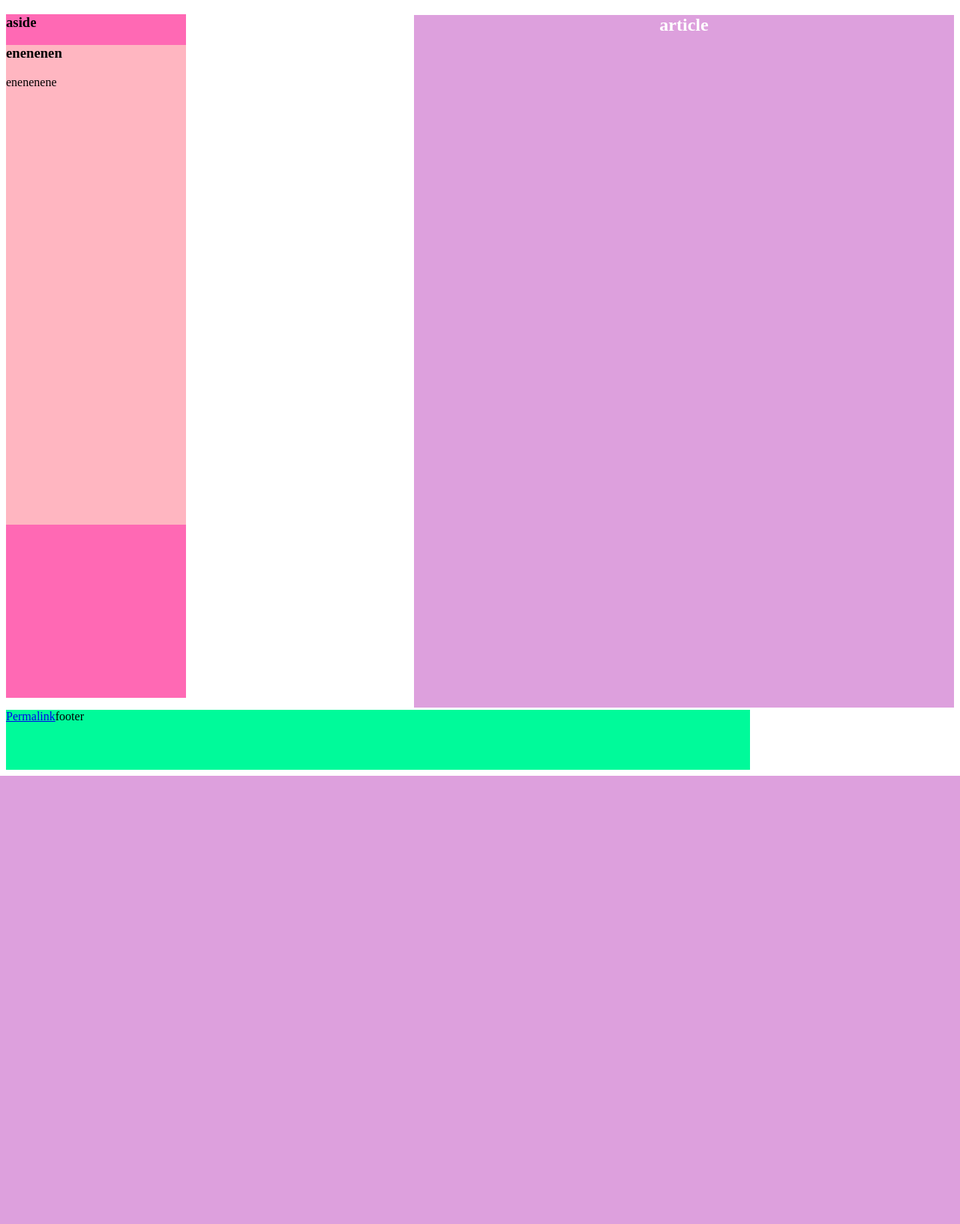
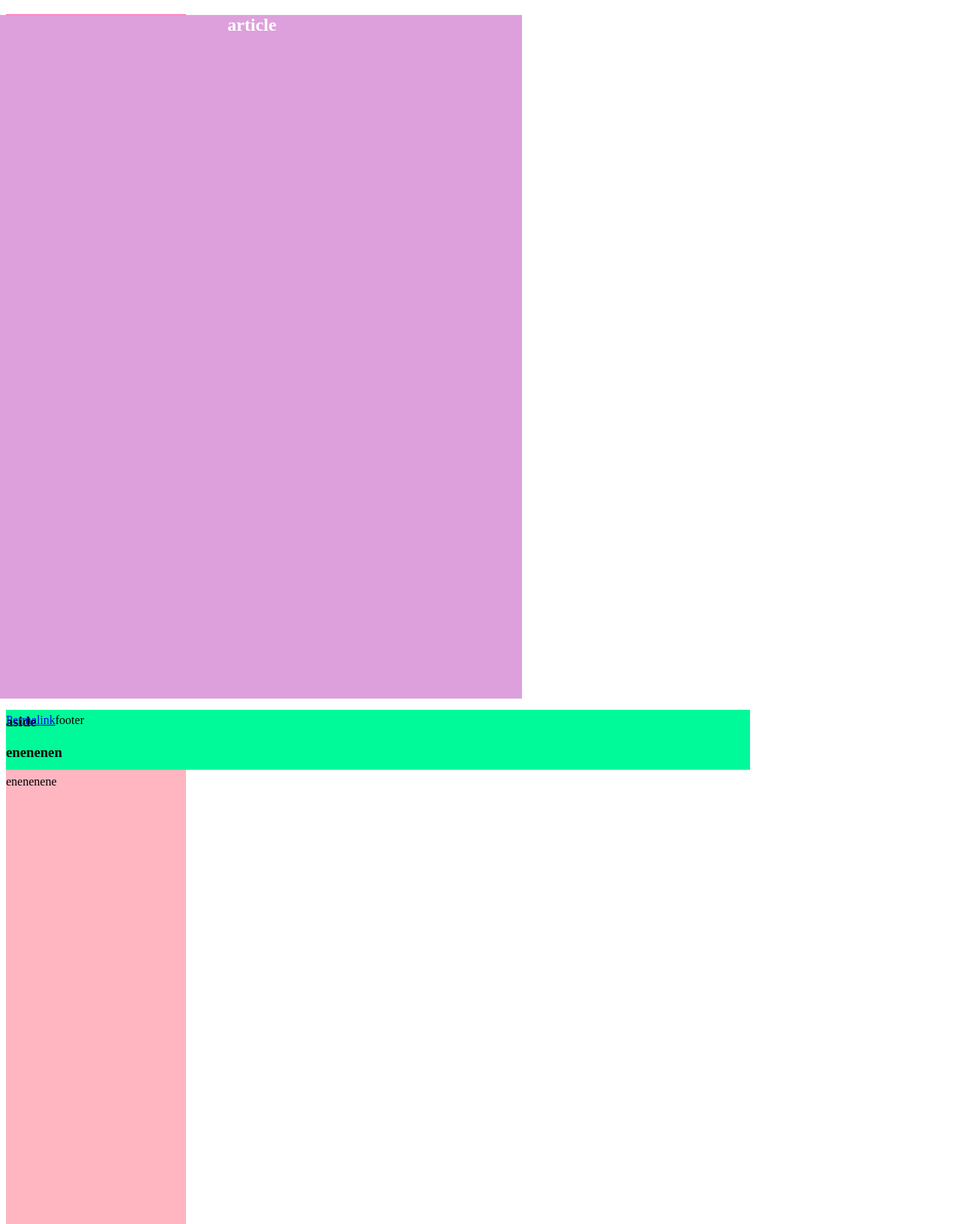
Before and after one commit to blacklike/something, a PHP site: page /biao.html in a window 1280 px wide. Shown: the part 285-1918 px from the top of the page at 75% size. Before the commit the page ends 1320 px from the top, so only its background shows below. Run offline with PHP 8.4, Linux system fonts and the light colour scheme.

Commit message:
修改
修改

```diff
--- a/css.css
+++ b/css.css
@@ -19,6 +19,8 @@ h2{
 .io{
 	float:right;
 	text-align:center;
+	margin-right:36em;
+
 }
 aside{
 	background-color:#FF69B4;
@@ -40,5 +42,5 @@ footer{
 	background-color:#DDA0DD;
 	float:right;
 	width:30em;
-	height:38.5em;
+	height:38em;
 }
```
